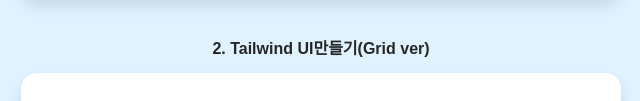
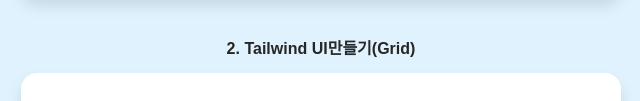
Before and after one commit to seonyoungg/learn-tailwind-cli, a website: page src/example-01.html in a window 1280 px wide. Shown: the part 699-800 px from the top of the page, 319-959 px from the left. Drawn offline with Linux system fonts and the light colour scheme; a web font is replaced by a local one.

Commit message:
📜docs : 메인페이지문구수정

```diff
--- a/src/example-01.html
+++ b/src/example-01.html
@@ -79,7 +79,7 @@
 
     <section class="text-purple-400" >
       <p class="mb-3 font-semibold text-center text-neutral-800">
-        2. Tailwind UI만들기(Grid ver)
+        2. Tailwind UI만들기(Grid)
       </p>
       <div
         class="grid items-center w-2/3 gap-4 p-8 mx-auto bg-white rounded-2xl drop-shadow-xl sm:w-150 sm:grid-cols-4 hover:text-sky-500 focus:text-sky-500"
```
